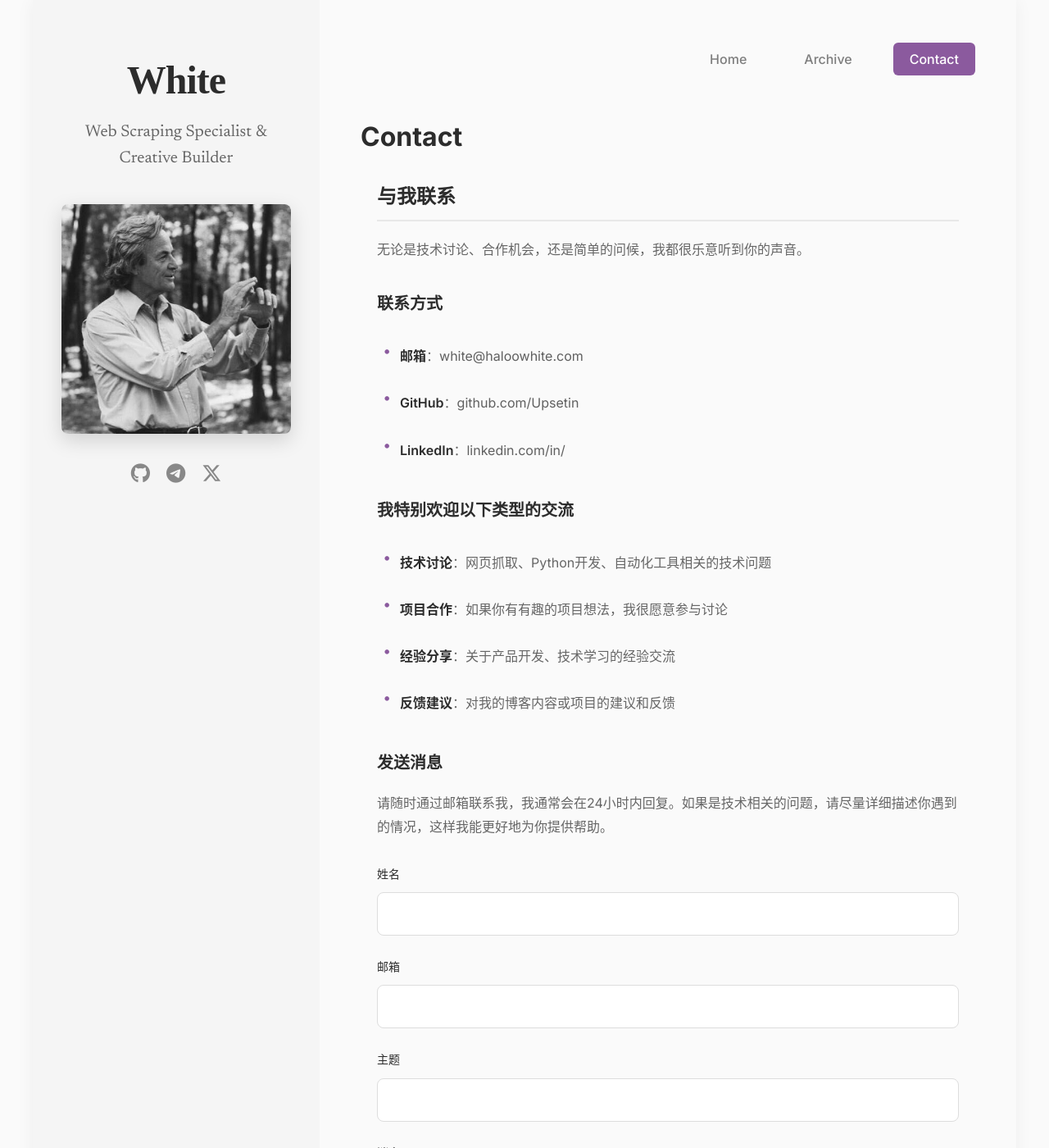
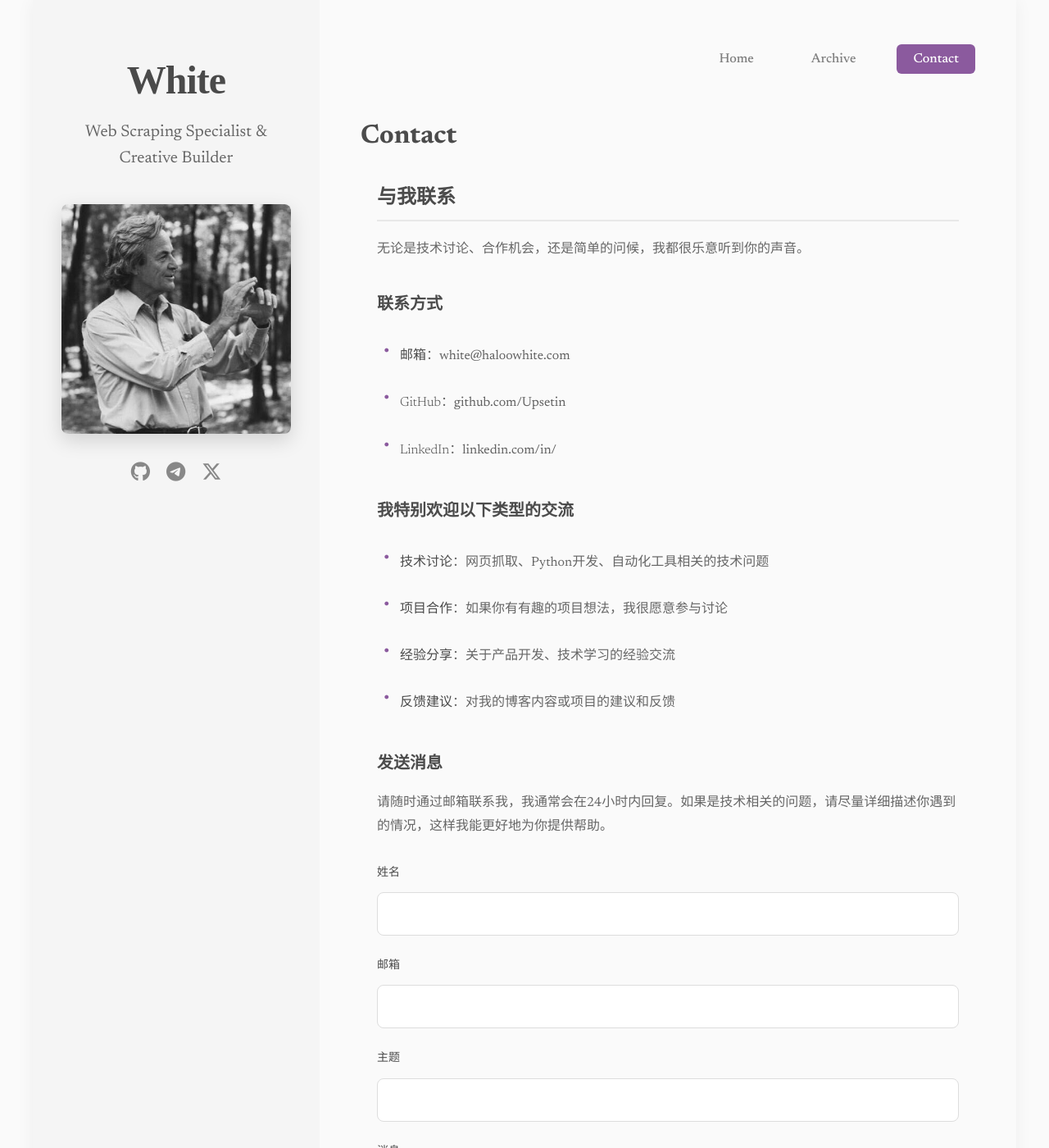
Before and after one commit to haloowhite/blog, a Jekyll site: the page built from contact.md, in a window 1280 px wide and 1400 px high. Shown: the whole window at 82% size. Built offline with Jekyll 4.4.1, drawn with Linux system fonts in a browser that asks for light colours; some web fonts are replaced.

Commit message:
feat: update site layout detail.

```diff
--- a/_layouts/default.html
+++ b/_layouts/default.html
@@ -21,10 +21,6 @@
             href="https://fonts.gstatic.com"
             crossorigin
     />
-<!--    <link-->
-<!--            href="https://fonts.googleapis.com/css2?family=Flow+Circular:wght@400;500;600;700&family=Noto+Sans+TC:wght@400;500;600;700&display=swap"-->
-<!--            rel="stylesheet"-->
-<!--    />-->
 
     <link
             rel="stylesheet"
@@ -85,7 +81,6 @@
 </head>
 <body>
 <div class="site-container">
-    <!-- 左侧边栏 -->
     <aside class="sidebar">
         <h1 class="author-name">{{ site.author }}</h1>
         <p class="author-title">{{ site.description }}</p>
@@ -107,13 +102,11 @@
                     class="social-icon"
             ><i class="fa-brands fa-telegram"></i></a
             >
-            <a href="https://x.com/{{ site.social.twitter }}" target="_blank" class="social-icon"><i class="fa-brands fa-x-twitter"></i></a>
+            <a href="https://x.com/_kuicy" target="_blank" class="social-icon"><i class="fa-brands fa-x-twitter"></i></a>
         </div>
     </aside>
 
-    <!-- 主内容区域 -->
     <main class="main-content">
-        <!-- 导航栏 -->
         <nav class="nav-header">
             <ul class="nav-menu">
                 <li>
@@ -134,8 +127,6 @@
                 </li>
             </ul>
         </nav>
-
-        <!-- 页面内容 -->
         {{ content }}
     </main>
 </div>
--- a/assets/css/main.scss
+++ b/assets/css/main.scss
@@ -1,24 +1,24 @@
 ---
 ---
 
-// 字体已在HTML中导入，这里不再重复导入
+
 @import url('https://fonts.googleapis.com/css2?family=Grape+Nuts&family=Inter:ital,opsz,wght@0,14..32,100..900;1,14..32,100..900&family=Newsreader:ital,opsz,wght@0,6..72,200..800;1,6..72,200..800&family=Roboto+Mono:ital,wght@0,100..700;1,100..700&family=Roboto:ital,wght@0,100..900;1,100..900&display=swap');
 
-// 变量定义
+
 $primary-gray: #f5f5f5;
 $secondary-gray: #e8e8e8;
-$text-dark: #2c2c2c;
+$text-dark: rgba(44, 44, 44, 0.85);
 $text-light: #666;
 $accent-purple: #8b5a9e;
 $white: #ffffff;
 $off-white: #fafafa;
 $border-color: #ddd;
 
-// 社交图标颜色变量
+
 $icon-gray: #888;
 $icon-black: #000;
 
-// 基础重置
+
 * {
   margin: 0;
   padding: 0;
@@ -26,13 +26,14 @@ $icon-black: #000;
 }
 
 body {
-  font-family: "Inter", -apple-system, BlinkMacSystemFont, "Segoe UI", system-ui, "Noto Sans CJK SC", "PingFang SC", "Hiragino Sans GB", "Source Han Sans SC", "Microsoft YaHei", SimSun, serif, sans-serif;
+  font-family: "Newsreader", serif;
+
   background-color: $off-white;
   color: $text-dark;
   line-height: 1.6;
 }
 
-// 容器布局
+
 .site-container {
   display: flex;
   min-height: 100vh;
@@ -42,7 +43,7 @@ body {
   box-shadow: 0 0 20px rgba(0, 0, 0, 0.05);
 }
 
-// 左侧边栏
+
 .sidebar {
   width: 350px;
   background-color: $primary-gray;
@@ -110,13 +111,12 @@ body {
   }
 }
 
-// 主内容区域
 .main-content {
   flex: 1;
   padding: 60px 50px;
   margin-left: 350px;
 
-  // 导航栏
+
   .nav-header {
     display: flex;
     justify-content: flex-end;
@@ -144,7 +144,7 @@ body {
           background-color: rgba(44, 44, 44, 0.08);
         }
 
-        // Contact按钮默认为紫色
+
         &[href*="contact"], &[href*="t.me"] {
           background-color: $accent-purple;
           color: white;
@@ -158,12 +158,12 @@ body {
   }
 }
 
-// 博客列表区域
+
 .featured-articles {
   margin-bottom: 80px;
 
   .section-title {
-    font-family: "Newsreader", serif;
+
     font-size: 24px;
     font-weight: 600;
     color: $text-dark;
@@ -210,7 +210,7 @@ body {
         font-style: italic;
       }
 
-      // 箭头图标
+
       .arrow-icon {
         position: absolute;
         right: 10px;
@@ -232,10 +232,9 @@ body {
   }
 }
 
-// About 区域（首页）
+
 .about-section {
   .section-title {
-    font-family: "Newsreader", serif;
     font-size: 24px;
     font-weight: 600;
     color: $text-dark;
@@ -245,11 +244,6 @@ body {
   }
 
   .about-content {
-    //font-family: "Roboto Mono", monospace;
-    //font-family: "Open Sans", sans-serif;
-    //font-family: "Inter", sans-serif;
-    font-family: "Newsreader", serif;
-
     color: $text-light;
     line-height: 1.8;
     font-size: 18px;
@@ -295,7 +289,7 @@ body {
 
     strong {
       color: $text-dark;
-      font-weight: 600;
+      font-weight: 300;
       display: block;
       margin-bottom: 15px;
       font-size: 16px;
@@ -303,14 +297,14 @@ body {
   }
 }
 
-// About 页面特殊样式
+
 .about-page .page-content {
   color: $text-light;
   line-height: 1.8;
   font-size: 15px;
 
   h1 {
-    display: none; // 隐藏页面标题，因为layout中已经有了
+    display: none;
   }
 
   h2 {
@@ -353,7 +347,7 @@ body {
     }
   }
 
-  // 技能列表样式
+
   ul {
     margin: 20px 0 30px 0;
     padding: 0;
@@ -389,14 +383,14 @@ body {
 
       strong {
         color: $text-dark;
-        font-weight: 600;
+        font-weight: 300;
         display: inline;
         margin: 0;
       }
     }
   }
 
-  // 编号列表样式
+
   ol {
     margin: 20px 0 30px 0;
     padding: 0;
@@ -436,13 +430,13 @@ body {
 
       strong {
         color: $text-dark;
-        font-weight: 600;
+        font-weight: 300;
       }
     }
   }
 }
 
-// 文章页面样式
+
 .post-header {
   margin-bottom: 40px;
 
@@ -460,15 +454,19 @@ body {
   }
 }
 
+.tag {
+  font-style: italic;
+  color: $text-light;
+}
+
 .post-content {
-  font-family: "Inter", -apple-system, BlinkMacSystemFont, "Segoe UI", system-ui, "Noto Sans CJK SC", "PingFang SC", "Hiragino Sans GB", "Source Han Sans SC", "Microsoft YaHei", SimSun, serif, sans-serif;
   line-height: 1.8;
   max-width: 100%;
   margin: 0 20px;
   font-size: 16px;
 
+
   h1, h2, h3, h4, h5, h6 {
-    font-family: "Newsreader", serif;
     color: $text-dark;
     margin-top: 40px;
     margin-bottom: 20px;
@@ -553,7 +551,7 @@ body {
     }
   }
 
-  // 嵌套列表
+
   li ul, li ol {
     margin: 12px 0;
 
@@ -606,16 +604,16 @@ body {
     }
   }
 
-  // 图片样式
+
   img {
     max-width: 100%;
     height: auto;
     border-radius: 8px;
     margin: 24px 0;
-    box-shadow: 0 4px 12px rgba(0,0,0,0.1);
+    box-shadow: 0 4px 12px rgba(0, 0, 0, 0.1);
   }
 
-  // 表格样式
+
   table {
     width: 100%;
     border-collapse: collapse;
@@ -635,7 +633,6 @@ body {
   }
 }
 
-// 文章导航 (上一篇/下一篇)
 .post-navigation {
   margin-top: 60px;
   padding-top: 30px;
@@ -647,6 +644,7 @@ body {
 
   .nav-item {
     flex: 1;
+    font-style: italic;
 
     &.prev {
       text-align: left;
@@ -680,7 +678,7 @@ body {
   }
 }
 
-// Contact 表单样式
+
 .contact-form {
   margin-top: 30px;
 
@@ -739,7 +737,7 @@ body {
   }
 }
 
-// Contact页面内容样式
+
 .contact-content {
   h2 {
     font-size: 24px;
@@ -775,7 +773,7 @@ body {
 
       strong {
         color: $text-dark;
-        font-weight: 600;
+        font-weight: 300;
       }
 
       a {
@@ -790,7 +788,7 @@ body {
   }
 }
 
-// 页面样式
+
 .page-header {
   margin-bottom: 40px;
 
@@ -810,7 +808,6 @@ body {
   font-size: 16px;
 
   h1, h2, h3, h4, h5, h6 {
-    font-family: "Newsreader", serif;
     color: $text-dark;
     margin-top: 40px;
     margin-bottom: 20px;
@@ -841,7 +838,7 @@ body {
     }
   }
 
-  // 继承文章内容的列表和其他样式
+
   ul, ol {
     margin: 28px 0;
     padding-left: 0;
@@ -938,7 +935,7 @@ body {
   }
 }
 
-// 响应式设计
+
 @media (max-width: 768px) {
   .site-container {
     flex-direction: column;
@@ -1030,7 +1027,6 @@ body {
 
   .featured-articles .section-title,
   .about-section .section-title {
-    font-family: "Newsreader", serif;
     font-size: 20px;
   }
 
@@ -1126,7 +1122,7 @@ body {
   }
 }
 
-// Archive页面样式 - 复用featured-articles的样式
+
 .archive-page .featured-articles {
   margin-bottom: 80px;
 }
```
Also changed, not shown: 10 other files.
